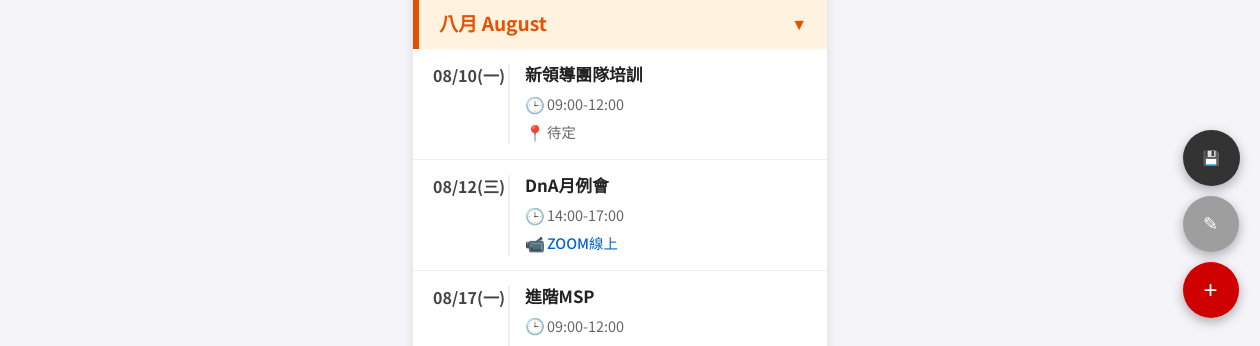
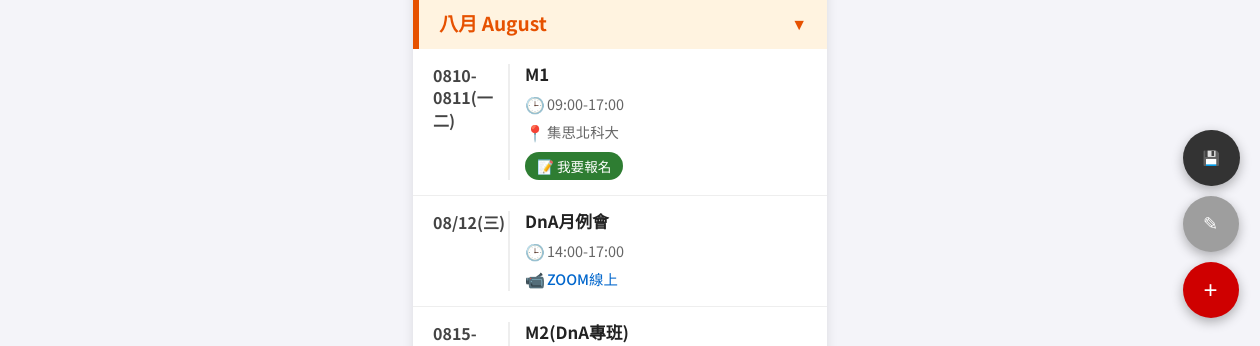
Before and after one commit to Coach1973/tainan-calender, a plain HTML site: page index.html in a window 1280 px wide. Shown: the part 462-808 px from the top of the page, 20-1280 px from the left. Drawn offline with Linux system fonts and the light colour scheme.

Commit message:
新領導團隊培訓改期至9/21並轉線上Zoom，修復日期排序bug
- 新領導團隊培訓：08/10 -> 09/21(一)，時間09:00-12:00不變，地點改ZOOM線上
- 修復 parseDateScore() 無法解析無斜線日期格式(0905-0906等MMDD格式)導致排序錯亂的bug，9-12月全面驗證排序正確

```diff
--- a/index.html
+++ b/index.html
@@ -1961,18 +1961,6 @@
 
 
         <div class="event-item">
-                <div class="event-date">08/10(一)</div>
-                <div class="event-details">
-                    <div class="event-title">新領導團隊培訓</div>
-                    <div class="event-meta">
-                        <div class="meta-row"><span class="icon">🕒</span>09:00-12:00</div>
-                        <div class="meta-row"><span class="icon">📍</span>待定</div>
-                    </div>
-
-                </div>
-                <button class="manage-btn delete-btn" onclick="deleteEvent(this)" title="刪除">×</button>
-                <button class="manage-btn edit-btn" onclick="editEvent(this)" title="編輯">✎</button>
-            </div><div class="event-item">
                 <div class="event-date">08/12(三)</div>
                 <div class="event-details">
                     <div class="event-title">DnA月例會</div>
@@ -2149,6 +2137,18 @@
                         <div class="meta-row"><span class="icon">📍</span>集思北科大</div>
                     </div>
                     <div class="event-action"><a href="https://www.xn--v0q63ys3erw3c.com/html/main" target="_blank" class="btn-register">📝 我要報名</a></div>
+                </div>
+                <button class="manage-btn delete-btn" onclick="deleteEvent(this)" title="刪除">×</button>
+                <button class="manage-btn edit-btn" onclick="editEvent(this)" title="編輯">✎</button>
+            </div><div class="event-item">
+                <div class="event-date">09/21(一)</div>
+                <div class="event-details">
+                    <div class="event-title">新領導團隊培訓</div>
+                    <div class="event-meta">
+                        <div class="meta-row"><span class="icon">🕒</span>09:00-12:00</div>
+                        <div class="meta-row location-zoom"><span class="icon">📹</span>ZOOM線上</div>
+                    </div>
+
                 </div>
                 <button class="manage-btn delete-btn" onclick="deleteEvent(this)" title="刪除">×</button>
                 <button class="manage-btn edit-btn" onclick="editEvent(this)" title="編輯">✎</button>
@@ -2810,6 +2810,13 @@
                 // 月 * 100 + 日 (例如 3/12 -> 312, 12/5 -> 1205)
                 return parseInt(match[1]) * 100 + parseInt(match[2]);
             }
+
+            // 4. 沒有分隔符的四位數格式 (e.g. 0905-0906 range 取前段後變成 0905 -> 09月05日)
+            const compact = normalized.match(/^(\d{2})(\d{2})/);
+            if (compact) {
+                return parseInt(compact[1]) * 100 + parseInt(compact[2]);
+            }
+
             return 9999; // 如果解析失敗，排到最後
         }
 
```
